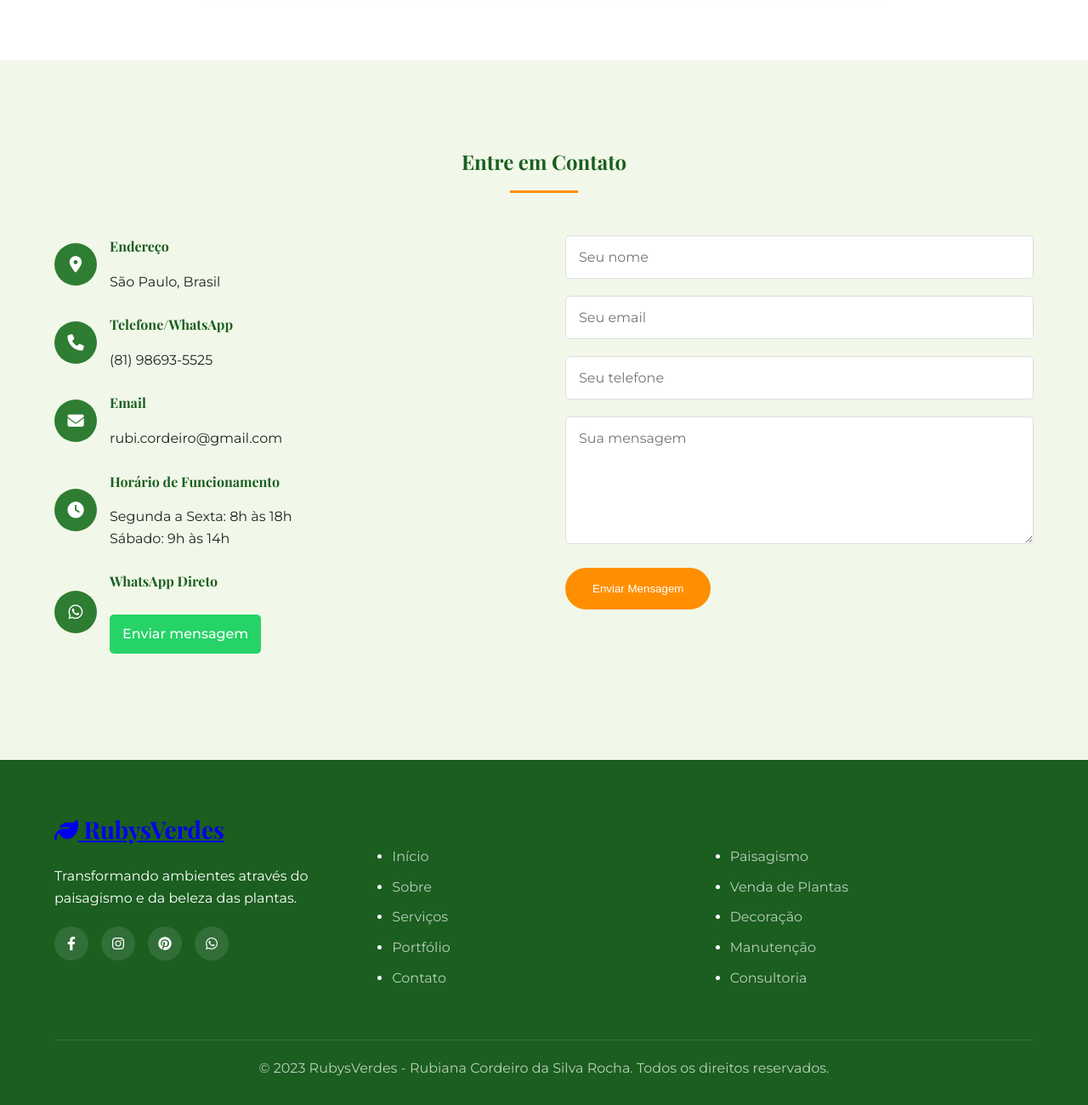
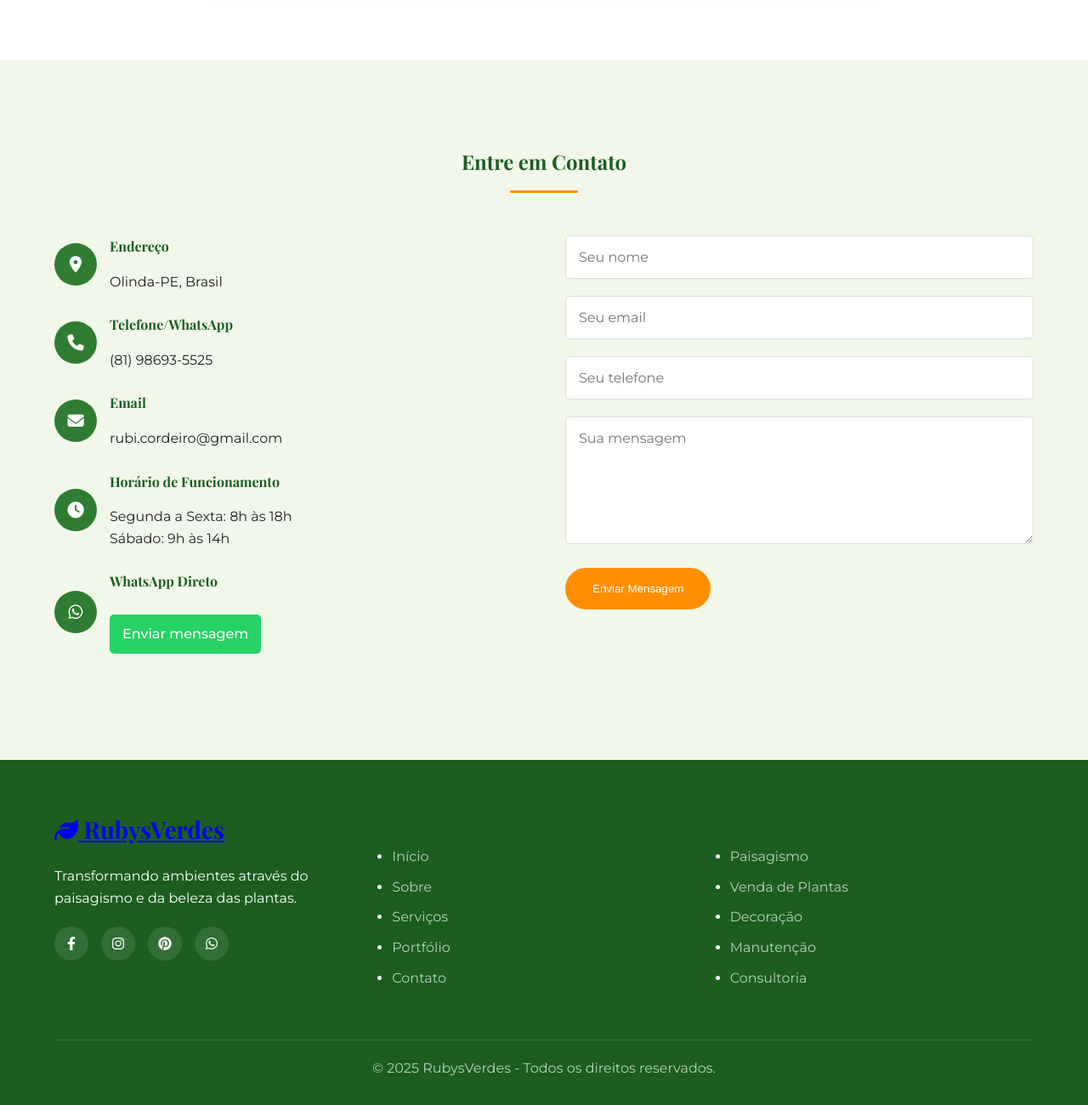
Before and after one commit to rubysverdes/rubysverdes-site, a plain HTML site: page index.html in a window 1280 px wide. Shown: the part 3389-4689 px from the top of the page at 85% size. Drawn offline with nearby package versions, Linux system fonts and the light colour scheme.

Commit message:
Melhora na página 3

```diff
--- a/index.html
+++ b/index.html
@@ -122,7 +122,7 @@
                 </div>
 
                 <div class="portfolio-item fade-in">
-                    <img src="https://images.unsplash.com/photo-1593941707882-a5bba53377fe?ixlib=rb-4.0.3&auto=format&fit=crop&w=800&q=80" alt="Decoração de Eventos" class="portfolio-image">
+                    <img src="https://i.pinimg.com/originals/89/16/9e/89169ed811e6284dd70c178b45d20ae1.jpg" alt="Decoração de Eventos" class="portfolio-image">
                     <div class="portfolio-overlay">
                         <h3>Decoração de Eventos</h3>
                         <p>Decoração com plantas para casamento ao ar livre</p>
@@ -167,7 +167,7 @@
                         </div>
                         <div>
                             <h4>Endereço</h4>
-                            <p>São Paulo, Brasil</p>
+                            <p>Olinda-PE, Brasil</p>
                         </div>
                     </div>
 
@@ -281,7 +281,7 @@
             </div>
 
             <div class="copyright">
-                <p>&copy; 2023 RubysVerdes - Rubiana Cordeiro da Silva Rocha. Todos os direitos reservados.</p>
+                <p>&copy; 2025 RubysVerdes - Todos os direitos reservados.</p>
             </div>
         </div>
     </footer>
```
